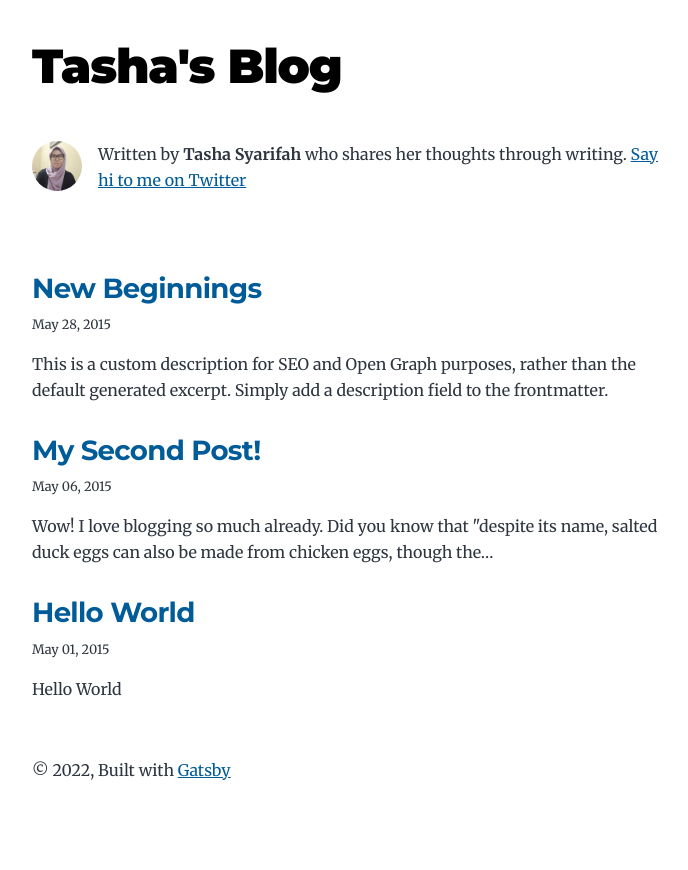
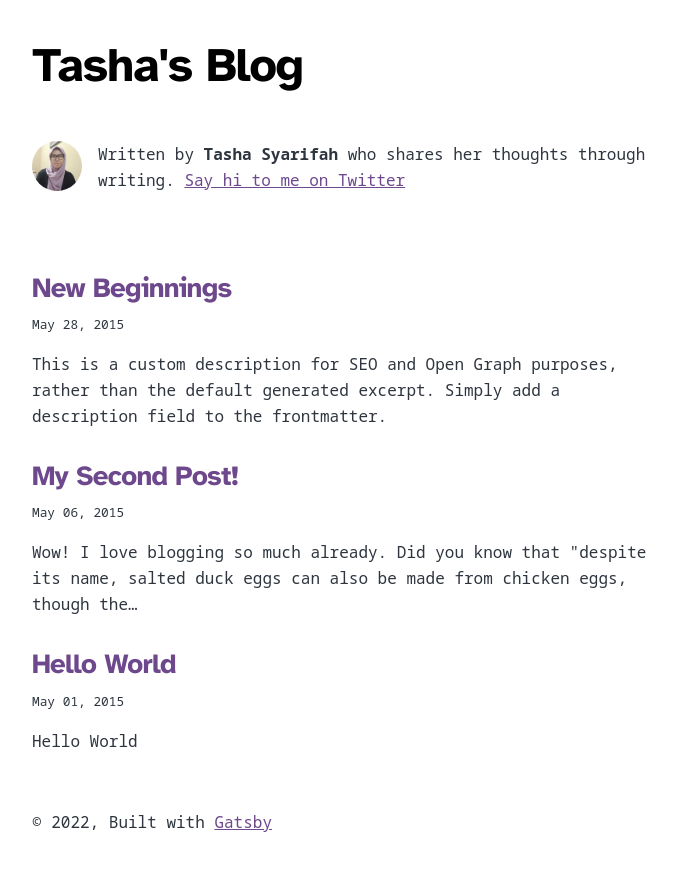
Before and after one commit to tashasyarifah/tasha-blog, a Gatsby site: page / in a window 1280 px wide. Shown: the whole page, without its empty margins (292-980 px from the left). Before the commit the page ends 846 px from the top, so only its background shows below. Built offline with nearby package versions, Linux system fonts and the light colour scheme; Gatsby itself is replaced by a stand-in of ours.

Commit message:
Change styles for fonts and colors.

```diff
--- a/gatsby-browser.js
+++ b/gatsby-browser.js
@@ -1,6 +1,3 @@
-// custom typefaces
-import "typeface-montserrat"
-import "typeface-merriweather"
 // normalize CSS across browsers
 import "./src/normalize.css"
 // custom CSS styles
--- a/package.json
+++ b/package.json
@@ -28,9 +28,7 @@
     "prismjs": "^1.28.0",
     "react": "^18.1.0",
     "react-dom": "^18.1.0",
-    "react-helmet": "^6.1.0",
-    "typeface-merriweather": "0.0.72",
-    "typeface-montserrat": "0.0.75"
+    "react-helmet": "^6.1.0"
   },
   "devDependencies": {
     "prettier": "^2.6.2"
--- a/src/style.css
+++ b/src/style.css
@@ -1,4 +1,7 @@
 /* CSS Custom Properties Definitions */
+
+/* Fonts */
+@import url('https://fonts.googleapis.com/css2?family=Atkinson+Hyperlegible:wght@700&family=Noto+Sans+Mono:wght@300;400&display=swap');
 
 :root {
   --maxWidth-none: "none";
@@ -27,13 +30,10 @@
   --spacing-20: 5rem;
   --spacing-24: 6rem;
   --spacing-32: 8rem;
-  --fontFamily-sans: Montserrat, system-ui, -apple-system, BlinkMacSystemFont,
-    "Segoe UI", Roboto, "Helvetica Neue", Arial, "Noto Sans", sans-serif,
-    "Apple Color Emoji", "Segoe UI Emoji", "Segoe UI Symbol", "Noto Color Emoji";
-  --fontFamily-serif: "Merriweather", "Georgia", Cambria, "Times New Roman",
-    Times, serif;
-  --font-body: var(--fontFamily-serif);
-  --font-heading: var(--fontFamily-sans);
+  --font-body: "Noto Sans Mono", monospace;
+  --font-heading: "Atkinson Hyperlegible", system-ui, -apple-system, BlinkMacSystemFont,
+  "Segoe UI", Roboto, "Helvetica Neue", Arial, "Noto Sans", sans-serif,
+  "Apple Color Emoji", "Segoe UI Emoji", "Segoe UI Symbol", "Noto Color Emoji";
   --fontWeight-normal: 400;
   --fontWeight-medium: 500;
   --fontWeight-semibold: 600;
@@ -54,7 +54,7 @@
   --fontSize-5: 2.074rem;
   --fontSize-6: 2.488rem;
   --fontSize-7: 2.986rem;
-  --color-primary: #005b99;
+  --color-primary: #6E488C;
   --color-text: #2e353f;
   --color-text-light: #4f5969;
   --color-heading: #1a202c;
```
